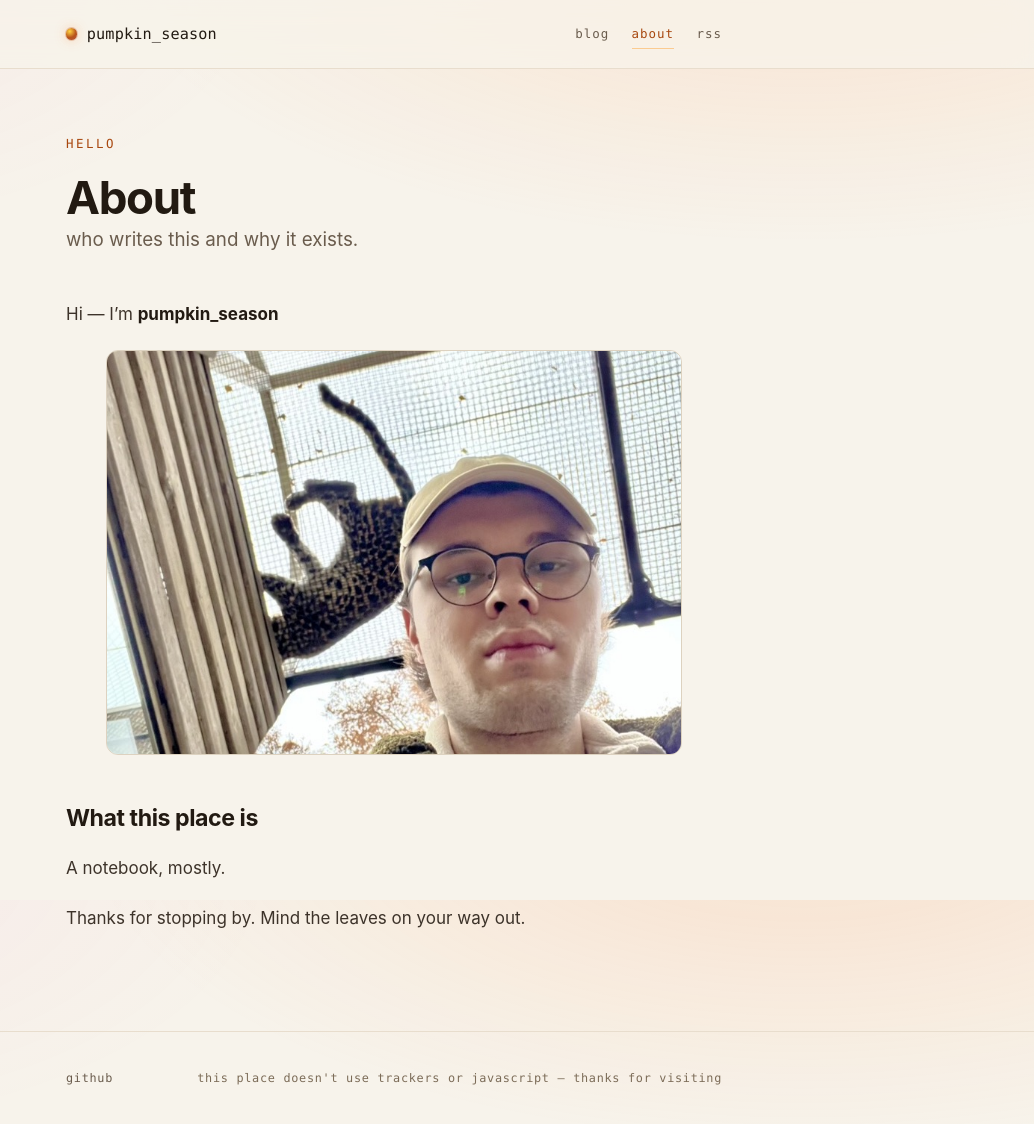
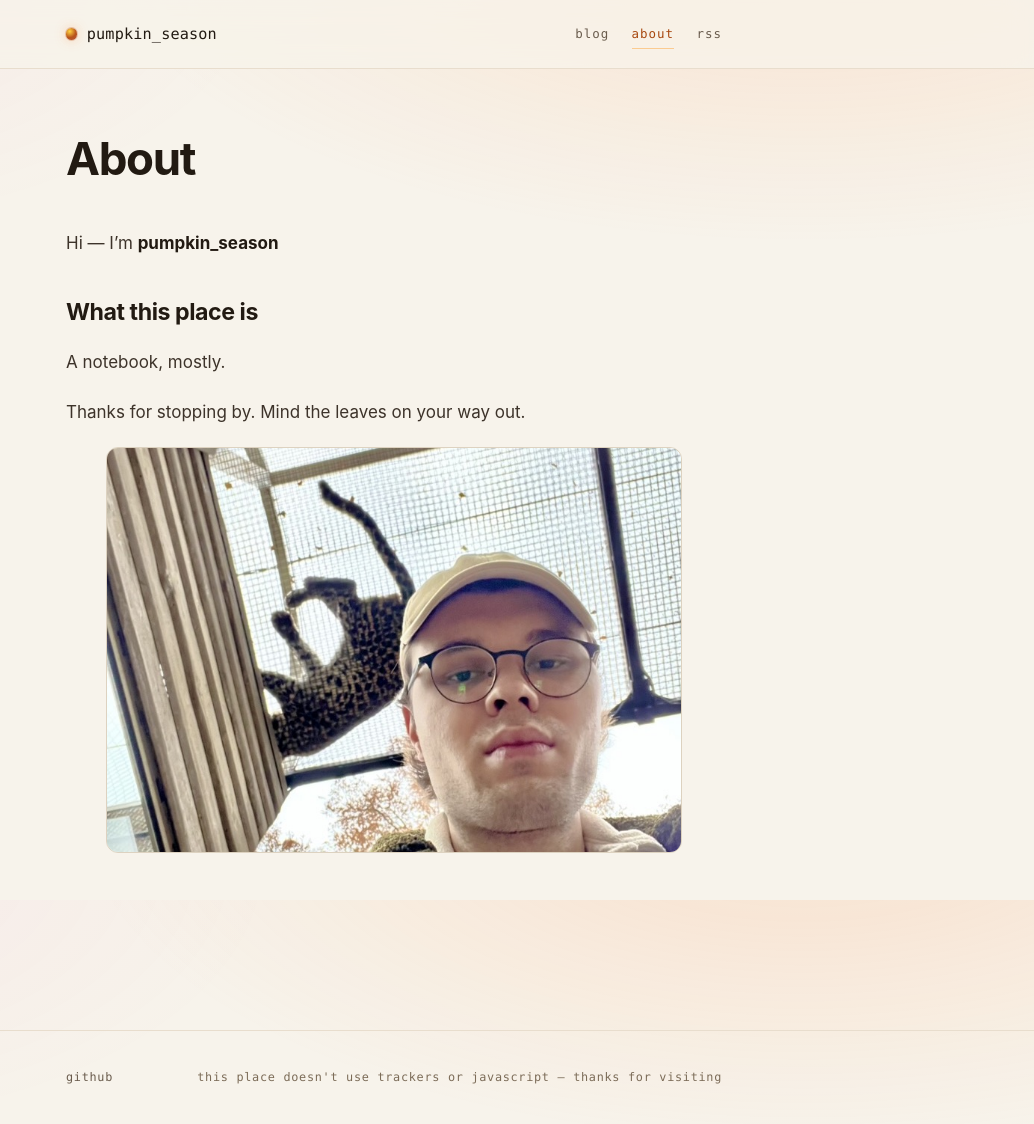
Before and after one commit to PumpkinSeason/my-blog, a Jekyll site: the page built from about.md, in a window 1280 px wide and 1136 px high. Shown: the top 1124 px of the window, without its empty margins (246-1280 px from the left). Built offline with Jekyll 4.4.1, drawn with Linux system fonts in a browser that asks for light colours.

Commit message:
about: simplify header, move photo to the end

```diff
--- a/about.md
+++ b/about.md
@@ -2,18 +2,16 @@
 layout: page
 title: About
 permalink: /about/
-kicker: hello
-description: who writes this and why it exists.
 ---
 
 Hi — I'm **pumpkin_season**
-
-<figure>
-  <img src="{{ '/assets/images/me-and-the-tiger.jpg' | relative_url }}" alt="Me, with a tiger's paw pressed against the fence behind me" width="768" height="540" loading="lazy">
-</figure>
 
 ## What this place is
 
 A notebook, mostly.
 
 Thanks for stopping by. Mind the leaves on your way out.
+
+<figure>
+  <img src="{{ '/assets/images/me-and-the-tiger.jpg' | relative_url }}" alt="Me, with a tiger's paw pressed against the fence behind me" width="768" height="540" loading="lazy">
+</figure>
```
